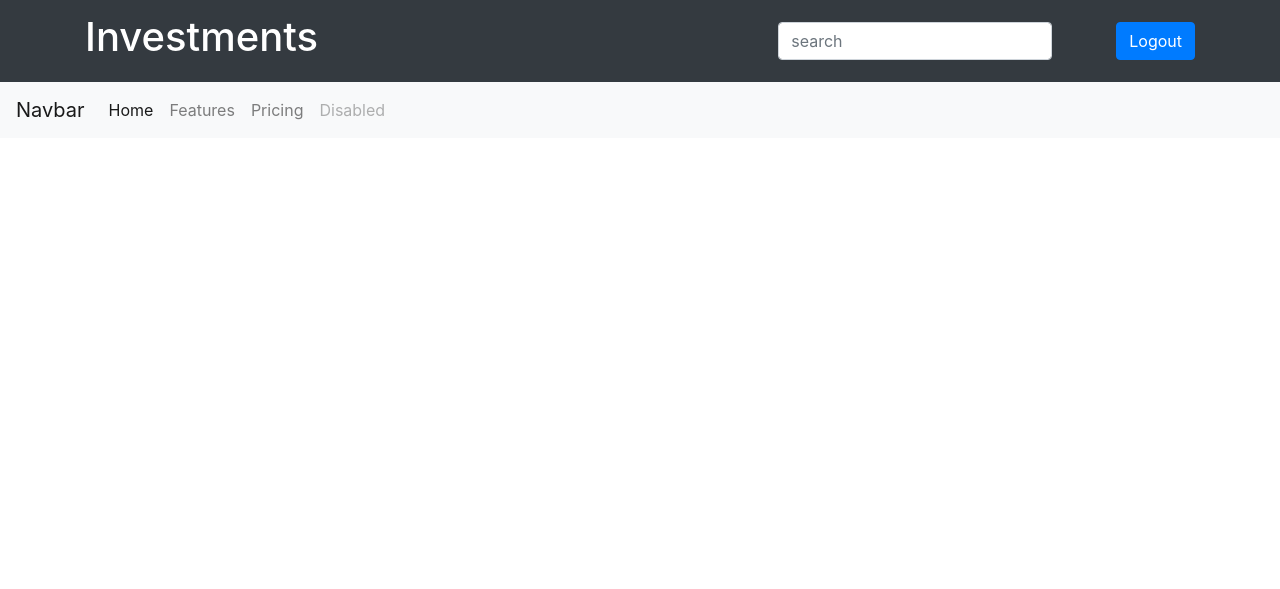
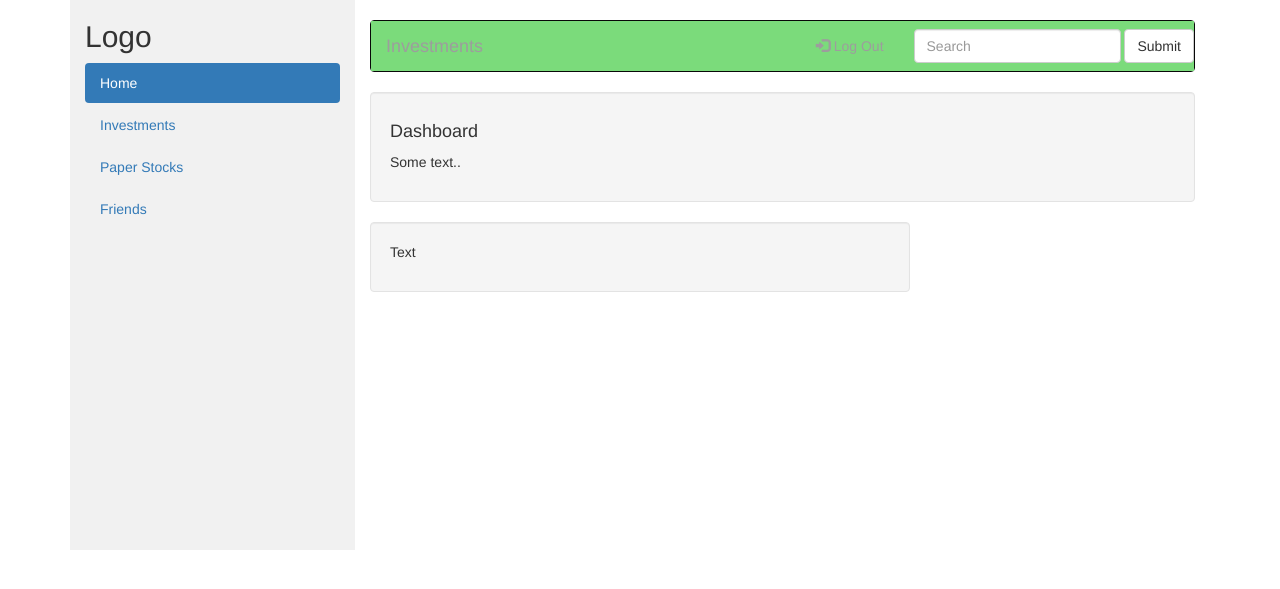
Before and after one commit to maiya-tracy/PythonInvestorsCorner, a Django app: page /investments in a window 1280 px wide. Shown: the top 589 px of the page. Run offline with Django 3.2, Linux system fonts and the light colour scheme; some libraries are stand-ins or nearby versions.

Commit message:
Jack-convereted investments to Maiya's template

```diff
--- a/apps/login_and_registration_app/static/login_and_registration_app/css/our_style.css
+++ b/apps/login_and_registration_app/static/login_and_registration_app/css/our_style.css
@@ -45,5 +45,7 @@
 }
 #bottom-nav{
   background-color: black;
-
 }
+#theme-color{
+  background-color: #7BDB7B ;
+}
--- a/apps/login_and_registration_app/static/login_and_registration_app/js/side_nav.js
+++ /dev/null
@@ -1,9 +0,0 @@
-$('form').submit(function(e){
-    e.preventDefault()
-    $.ajax({
-      url: /* Where should this go? */,
-      method: /* Which HTTP verb? */,
-      data: /* Any data to send along? */,
-      success: /* What code should we run when the server responds? */
-    })
-  })
--- a/apps/login_and_registration_app/templates/login_and_registration_app/investments.html
+++ b/apps/login_and_registration_app/templates/login_and_registration_app/investments.html
@@ -2,53 +2,112 @@
 <html lang="en">
 
 <head>
-  <!-- Meta data -->
   <meta charset="UTF-8">
   <meta name="viewport" content="width=device-width, initial-scale=1.0">
   <meta http-equiv="X-UA-Compatible" content="ie=edge">
-  <!-- Style -->
+  <link rel="stylesheet" href="https://maxcdn.bootstrapcdn.com/bootstrap/3.4.0/css/bootstrap.min.css">
+  <script src="https://ajax.googleapis.com/ajax/libs/jquery/3.4.1/jquery.min.js"></script>
+  <script src="https://maxcdn.bootstrapcdn.com/bootstrap/3.4.0/js/bootstrap.min.js"></script>
+  <!-- <link href="css/our_style.css" rel="stylesheet"> -->
   {% load static %}
-  <link rel="stylesheet" href="https://stackpath.bootstrapcdn.com/bootstrap/4.3.1/css/bootstrap.min.css"
-        integrity="sha384-ggOyR0iXCbMQv3Xipma34MD+dH/1fQ784/j6cY/iJTQUOhcWr7x9JvoRxT2MZw1T" crossorigin="anonymous">
+  <link rel="stylesheet" href="{% static 'login_and_registration_app/css/our_style.css' %}">
   <title>Investments</title>
-  <link rel="stylesheet" href="{% static 'login_registration_app/js/side_nav.js' %}">
-  <script src="https://ajax.googleapis.com/ajax/libs/jquery/3.4.1/jquery.min.js"></script>
+  <style>
+    /* Set height of the grid so .sidenav can be 100% (adjust as needed) */
+    .row.content {
+      height: 550px
+    }
+
+    /* Set gray background color and 100% height */
+    .sidenav {
+      background-color: #f1f1f1;
+      height: 100%;
+    }
+
+    /* On small screens, set height to 'auto' for the grid */
+    @media screen and (max-width: 767px) {
+      .row.content {
+        height: auto;
+      }
+    }
+  </style>
+
 </head>
 
+
 <body>
-    <header>
-        <div class="navbar sticky-top navbar-dark bg-dark box-shadow">
-          <div class="container d-flex justify-content-between">
-            <a href="#" class="navbar-brand d-flex align-items-center">
-              <h1>Investments </h1>
-            </a>
-            <form class="form-inline">
-                <div class="form-group mx-sm-3 ">
-                  <input type="text" class="form-control" placeholder="search">
-                </div>
-                <a class="btn btn-primary ml-5" href="/logout" role="button">Logout</a>
-            </form>
+  <div class="container">
+    <div class="col col-3">
+      <nav class="navbar navbar-inverse visible-xs">
+        <div class="container-fluid">
+          <div class="navbar-header">
+            <button type="button" class="navbar-toggle" data-toggle="collapse" data-target="#myNavbar">
+              <span class="icon-bar"></span>
+              <span class="icon-bar"></span>
+              <span class="icon-bar"></span>
+            </button>
+            <a class="navbar-brand" href="#">Logo</a>
           </div>
-        </div>
-    </header>
-
-
-    <nav class="navbar navbar-expand-lg navbar-light bg-light fixed-left">
-        <a class="navbar-brand" href="#">Navbar</a>
-        <button class="navbar-toggler" type="button" data-toggle="collapse" data-target="#navbarNavAltMarkup" aria-controls="navbarNavAltMarkup" aria-expanded="false" aria-label="Toggle navigation">
-          <span class="navbar-toggler-icon"></span>
-        </button>
-        <div class="collapse navbar-collapse" id="navbarNavAltMarkup">
-          <div class="navbar-nav">
-            <a class="nav-item nav-link active" href="#">Home <span class="sr-only">(current)</span></a>
-            <a class="nav-item nav-link" href="#">Features</a>
-            <a class="nav-item nav-link" href="#">Pricing</a>
-            <a class="nav-item nav-link disabled" href="#" tabindex="-1" aria-disabled="true">Disabled</a>
+          <div class="collapse navbar-collapse" id="myNavbar">
+            <ul class="nav navbar-nav">
+              <li class="active"><a href="/news">Home</a></li>
+              <li><a href="/investments">Investments</a></li>
+              <li><a href="/paperstocks">Paper Stocks</a></li>
+              <li><a href="/friends">Friends</a></li>
+            </ul>
           </div>
         </div>
       </nav>
+    </div>
+    <div class="col container-fluid col-9">
+      <div class="row content">
+        <div class="col-sm-3 sidenav hidden-xs">
+          <h2>Logo</h2>
+          <ul class="nav nav-pills nav-stacked">
+            <li class="active"><a href="/news">Home</a></li>
+            <li><a href="/investments">Investments</a></li>
+            <li><a href="/paperstocks">Paper Stocks</a></li>
+            <li><a href="/friends">Friends</a></li>
+          </ul><br>
+        </div>
+        <br>
+
+        <div class="col-sm-9 " >
+          <nav class="navbar navbar-inverse" >
+            <div class="container-fluid" id="theme-color">
+              <div class="navbar-header text-dark">
+                <a class="navbar-brand" href="#">Investments</a>
+              </div>
+
+              <ul class="nav navbar-nav navbar-right">
+                <li><a href="#"><span class="glyphicon glyphicon-log-in"></span> Log Out</a></li>
+              <form class="navbar-form navbar-right" action="/action_page.html">
+                <div class="form-group">
+                  <input type="text" class="form-control" placeholder="Search">
+                </div>
+                <button type="submit" class="btn btn-default">Submit</button>
+              </form>
+            </ul>
+            </div>
+          </nav>
+          <div class="well">
+            <h4>Dashboard</h4>
+            <p>Some text..</p>
+          </div>
+
+
+          <div class="row">
+            <div class="col-sm-8">
+              <div class="well">
+                <p>Text</p>
+              </div>
+            </div>
+
+          </div>
+        </div>
+      </div>
+    </div>
+  </div>
 
 
 </body>
-
-</html>
```
